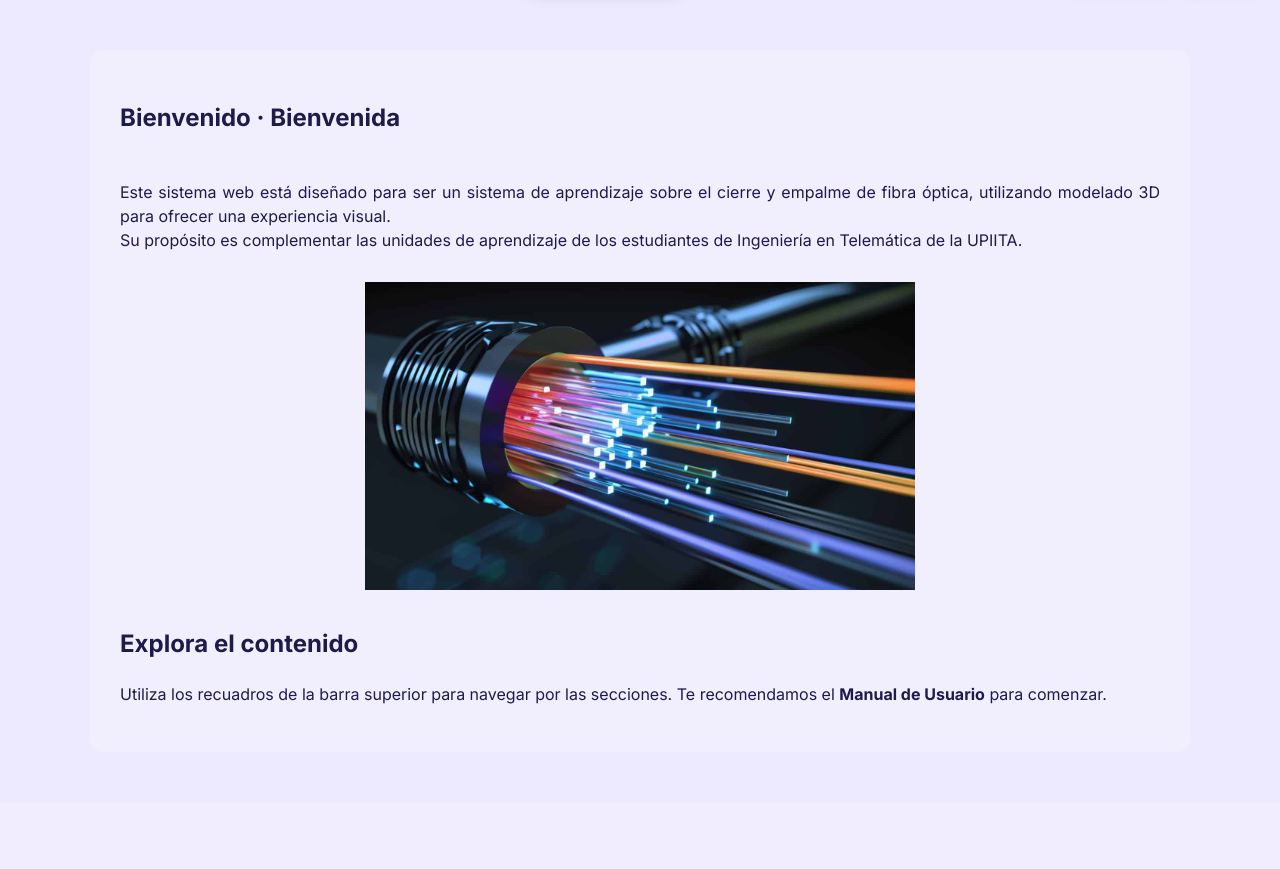
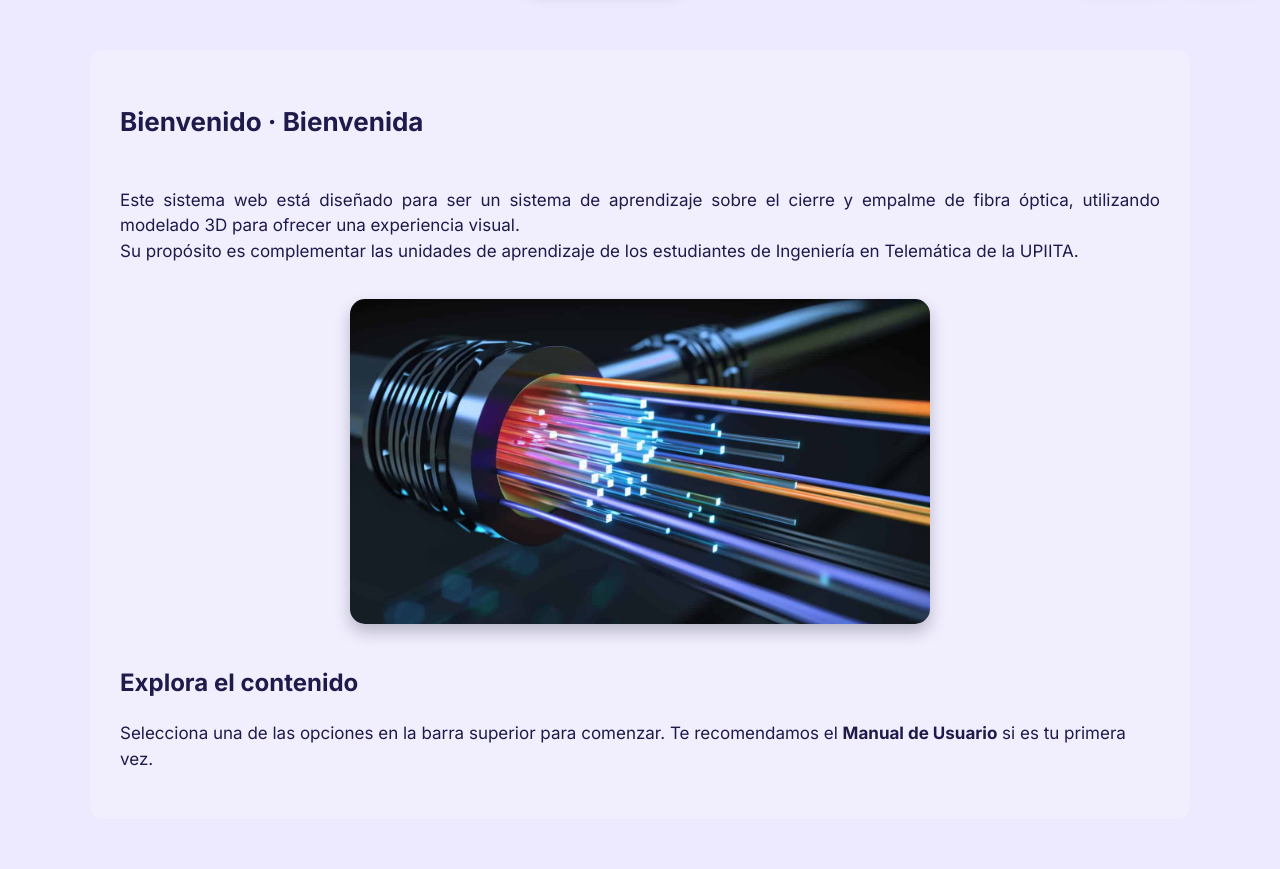
Before and after one commit to karla22rios/fo-learn, a Django app: page / in a window 1280 px wide. Shown: the part 83-952 px from the top of the page. Before the commit the page ends 787 px from the top, so only its background shows below. Run offline with Django 5.2, Linux system fonts and the light colour scheme; data comes from the database, SQL or seed files in the repository.

```diff
--- a/templates/viewer/home.html
+++ b/templates/viewer/home.html
@@ -3,20 +3,20 @@
 {% block title %}Inicio · FO·Learn{% endblock %}
 
 {% block content %}
-  <h2>Bienvenido · Bienvenida</h2>
+  <h2 style="font-size: 26px; font-weight: 700;">Bienvenido · Bienvenida</h2>
 
-  <p class="muted" style="text-align:justify; white-space: pre-line;">
+  <p class="muted" style="text-align:justify; white-space: pre-line; font-size: 17px;">
     Este sistema web está diseñado para ser un sistema de aprendizaje sobre el cierre y empalme de fibra óptica, utilizando modelado 3D para ofrecer una experiencia visual.
     Su propósito es complementar las unidades de aprendizaje de los estudiantes de Ingeniería en Telemática de la UPIITA.
   </p>
 
-  <div style="text-align: center; margin: 30px 0;">
-    <img src="{% static 'images/Fibraópticpagina.jpg' %}" alt="Fibra óptica" style="width:100%; max-width:550px;">
+  <div style="text-align: center; margin: 35px 0;">
+    <img src="{% static 'images/Fibraópticpagina.jpg' %}" alt="Fibra óptica" style="width:100%; max-width:580px; border-radius:15px; box-shadow: var(--shadow);">
   </div>
 
-  <h2>Explora el contenido</h2>
-  <p class="muted">
-    Utiliza los recuadros de la barra superior para navegar por las secciones.
-    Te recomendamos el <strong>Manual de Usuario</strong> para comenzar.
+  <h2 style="font-size: 24px; font-weight: 700;">Explora el contenido</h2>
+  <p class="muted" style="font-size: 17px;">
+    Selecciona una de las opciones en la barra superior para comenzar.
+    Te recomendamos el <strong>Manual de Usuario</strong> si es tu primera vez.
   </p>
 {% endblock %}
```
Also changed, not shown: templates/base.html (line endings or trailing spaces).
